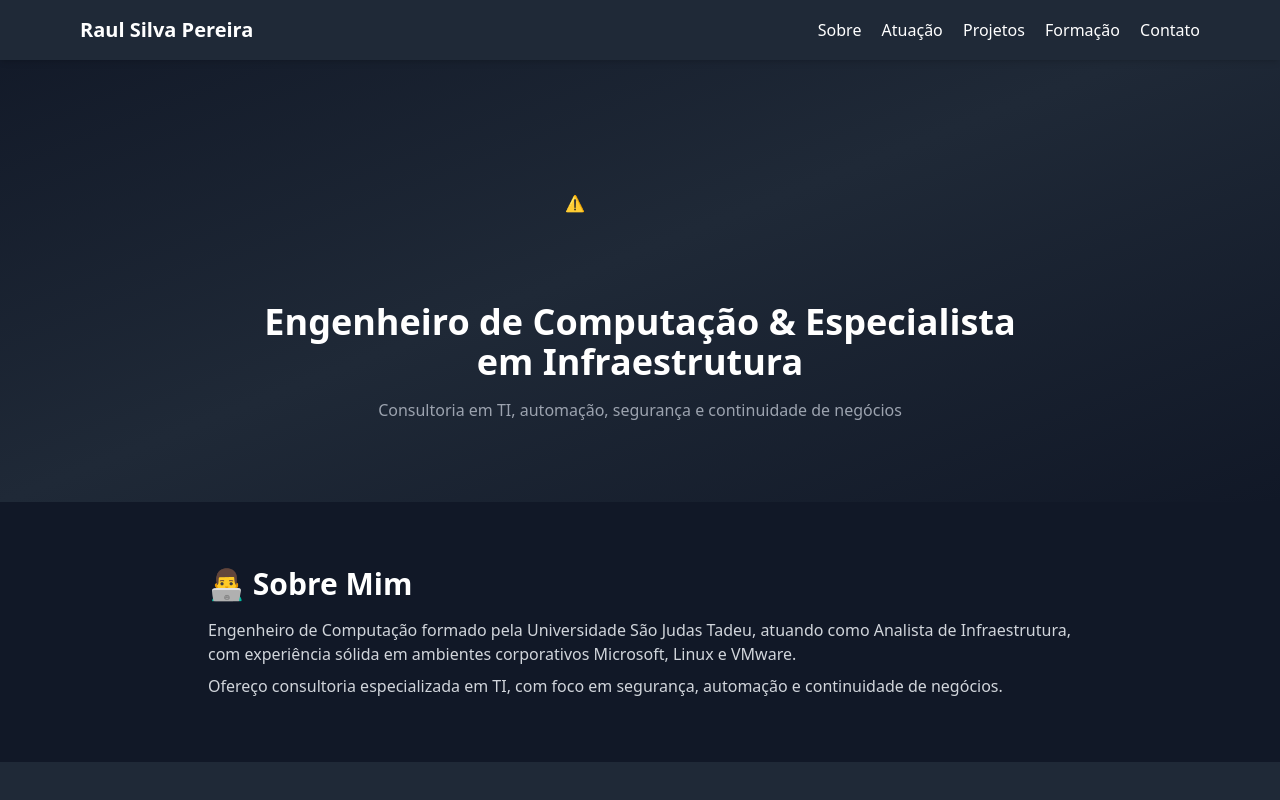
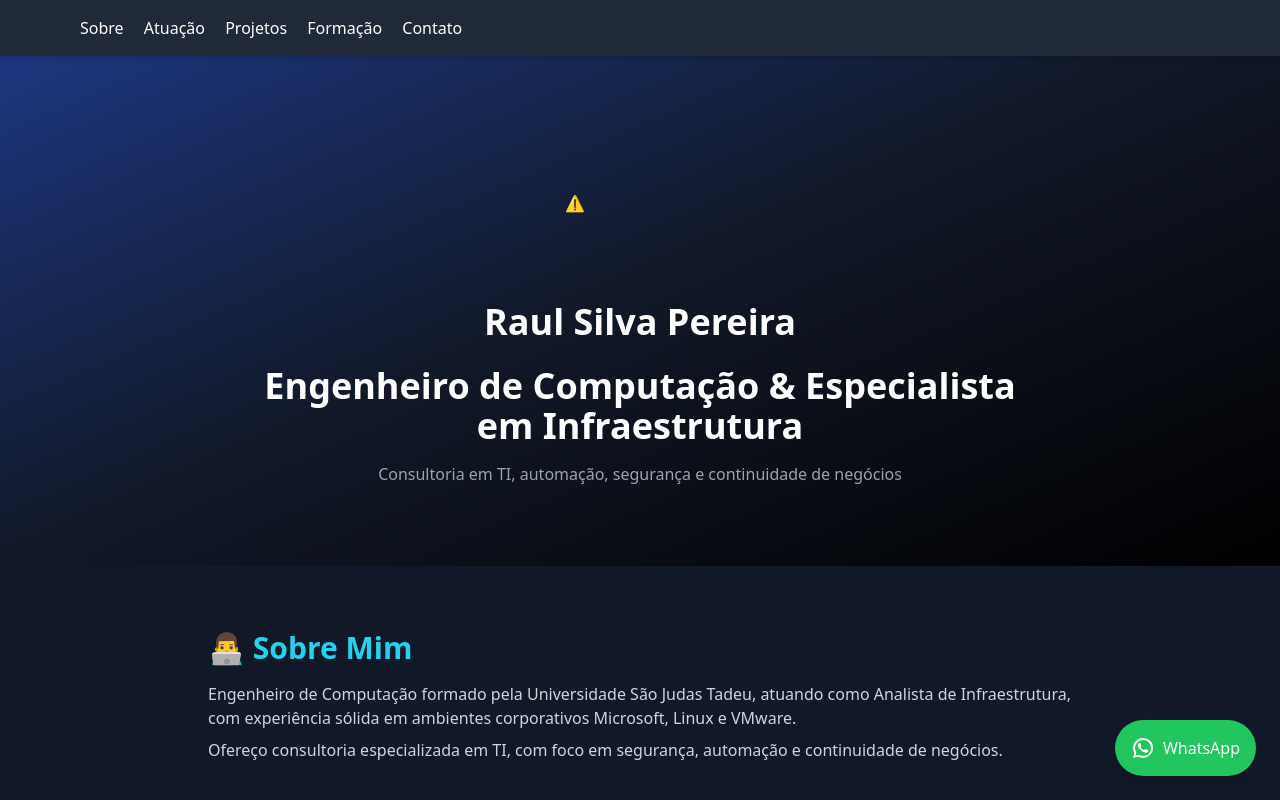
Before and after one commit to RaulSilva21/raulsystem.github.io, a plain HTML site: page index.html in a window 1280 px wide. Shown: the top 800 px of the page. Drawn offline with nearby package versions, Linux system fonts and the light colour scheme; no server answers.

Commit message:
Definitvo

```diff
--- a/index.html
+++ b/index.html
@@ -25,7 +25,7 @@
     <!-- Navbar -->
     <header class="bg-gray-800 shadow-md fixed top-0 w-full z-50">
       <div class="max-w-6xl mx-auto flex justify-between items-center p-4">
-        <h1 class="text-xl font-bold">Raul Silva Pereira</h1>
+       <!-- <h1 class="text-xl font-bold">Raul Silva Pereira</h1> -->
         <nav class="space-x-4">
           <a href="#sobre" class="hover:text-cyan-400">Sobre</a>
           <a href="#atuacao" class="hover:text-cyan-400">Atuação</a>
@@ -37,7 +37,7 @@
     </header>
 
     <!-- Hero -->
-    <section class="pt-32 pb-20 text-center bg-gradient-to-br from-gray-900 via-gray-800 to-gray-900">
+    <section class="pt-32 pb-20 text-center bg-gradient-to-br from-blue-900 via-gray-900 to-black">
       <div class="max-w-3xl mx-auto">
         <lottie-player
           src="https://assets10.lottiefiles.com/packages/lf20_tfb3estd.json"
@@ -47,6 +47,7 @@
           loop
           autoplay
         ></lottie-player>
+        <h1 class="text-3xl sm:text-4xl font-bold mt-6">Raul Silva Pereira</h1>
         <h2 class="text-4xl font-extrabold mt-6">Engenheiro de Computação & Especialista em Infraestrutura</h2>
         <p class="text-gray-400 mt-4">Consultoria em TI, automação, segurança e continuidade de negócios</p>
       </div>
@@ -55,7 +56,7 @@
     <!-- Sobre -->
     <section id="sobre" class="py-16 bg-gray-900" data-aos="fade-up">
       <div class="max-w-4xl mx-auto px-4">
-        <h3 class="text-3xl font-semibold mb-4">👨‍💻 Sobre Mim</h3>
+        <h3 class="text-3xl font-semibold text-cyan-400 mb-4">👨‍💻 Sobre Mim</h3>
         <p class="text-gray-300 mb-2">
           Engenheiro de Computação formado pela Universidade São Judas Tadeu, atuando como Analista de Infraestrutura,
           com experiência sólida em ambientes corporativos Microsoft, Linux e VMware.
@@ -69,7 +70,7 @@
     <!-- Atuação -->
     <section id="atuacao" class="py-16 bg-gray-800" data-aos="fade-up">
       <div class="max-w-6xl mx-auto px-4">
-        <h3 class="text-3xl font-semibold mb-8 text-center">🛠️ Áreas de Atuação</h3>
+        <h3 class="text-3xl font-semibold text-cyan-400 mb-8 text-center">🛠️ Áreas de Atuação</h3>
 
         <div class="space-y-10">
           <div>
@@ -151,7 +152,7 @@
     <!-- Projetos -->
     <section id="projetos" class="py-16 bg-gray-800" data-aos="fade-up">
       <div class="max-w-4xl mx-auto px-4">
-        <h3 class="text-3xl font-semibold mb-6 text-center">🏆 Projetos Realizados</h3>
+        <h3 class="text-3xl font-semibold text-cyan-400 mb-6 text-center">🏆 Projetos Realizados</h3>
         <ul class="list-disc list-inside text-gray-300 space-y-2">
           <li>Migração de Exchange Online com SPF/DKIM/DMARC</li>
           <li>Automação de relatórios de licenciamento M365 por setor</li>
@@ -166,7 +167,7 @@
     <!-- Formação -->
     <section id="formacao" class="py-16 bg-gray-900" data-aos="fade-up">
       <div class="max-w-4xl mx-auto px-4 text-center">
-        <h3 class="text-3xl font-semibold mb-4">🎓 Formação</h3>
+        <h3 class="text-3xl font-semibold text-cyan-400 mb-4">🎓 Formação</h3>
         <p class="text-gray-300">Engenharia de Computação — Universidade São Judas Tadeu</p>
       </div>
     </section>
@@ -174,13 +175,28 @@
     <!-- Contato -->
     <section id="contato" class="py-16 bg-gray-800" data-aos="fade-up">
       <div class="max-w-4xl mx-auto px-4 text-center">
-        <h3 class="text-3xl font-semibold mb-4">📞 Contato</h3>
+        <h3 class="text-3xl font-semibold text-cyan-400 mb-4">📞 Contato</h3>
         <p class="text-gray-300 mb-2">📧 <a href="mailto:contato@raulsystem.com.br" class="text-cyan-400 hover:underline">contato@raulsystem.com.br</a></p>
         <p class="text-gray-400">Atendimento remoto em todo o Brasil | Consultoria sob demanda</p>
       </div>
     </section>
 
-    <!-- Footer -->
+
+<!-- Botão WhatsApp -->
+<a
+  href="https://wa.me/5511951409631"
+  target="_blank"
+  class="fixed bottom-6 right-6 bg-green-500 hover:bg-green-600 text-white rounded-full p-4 shadow-lg transition-all duration-300 z-50 flex items-center"
+  title="Fale comigo no WhatsApp"
+>
+  <svg xmlns="http://www.w3.org/2000/svg" class="h-6 w-6 mr-2" fill="currentColor" viewBox="0 0 24 24">
+    <path d="M12.04 2c-5.51 0-9.98 4.47-9.98 9.98 0 1.76.46 3.44 1.32 4.93L2 22l5.26-1.38c1.44.79 3.08 1.21 4.77 1.21h.01c5.51 0 9.98-4.47 9.98-9.98 0-2.67-1.04-5.17-2.93-7.07A9.959 9.959 0 0012.04 2zm0 18c-1.44 0-2.85-.37-4.1-1.08l-.29-.16-3.13.82.84-3.06-.17-.32A8.016 8.016 0 014.04 12c0-4.42 3.6-8.02 8.02-8.02 2.15 0 4.17.84 5.69 2.36a7.978 7.978 0 012.36 5.66c0 4.42-3.6 8-8.02 8zm4.53-6.27c-.25-.13-1.48-.73-1.71-.81-.23-.08-.4-.13-.56.13-.16.25-.64.81-.78.97-.14.16-.29.17-.54.04-.25-.13-1.06-.39-2.02-1.25-.75-.67-1.26-1.49-1.41-1.73-.15-.25-.02-.38.11-.51.12-.12.27-.3.4-.45.13-.15.17-.25.25-.42.08-.17.04-.31-.02-.45-.06-.13-.56-1.35-.77-1.85-.2-.48-.4-.42-.56-.43l-.48-.01c-.17 0-.45.06-.69.31s-.91.89-.91 2.17.93 2.51 1.06 2.68c.13.17 1.83 2.8 4.43 3.93.62.27 1.1.43 1.48.55.62.2 1.18.17 1.63.1.5-.08 1.48-.61 1.7-1.2.21-.59.21-1.09.15-1.2-.06-.12-.23-.19-.48-.32z"/>
+  </svg>
+  WhatsApp
+</a>
+
+
+<!-- Footer -->
     <footer class="bg-gray-900 text-center text-gray-500 py-4 border-t border-gray-700">
       © 2025 Raul Silva Pereira •
     </footer>
```
